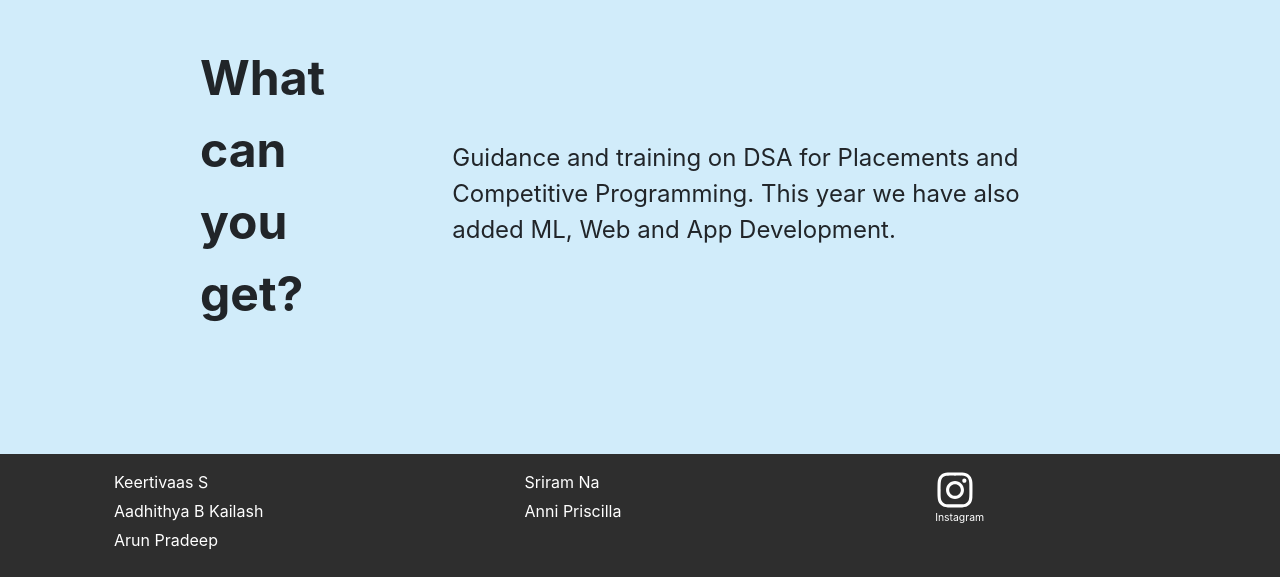
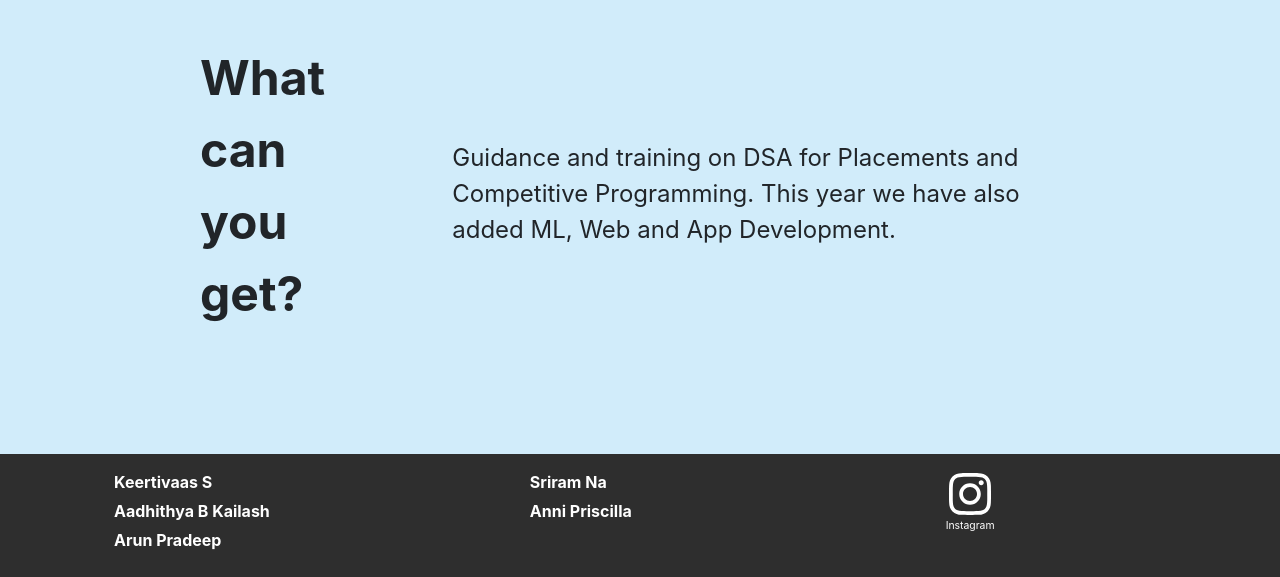
Before and after one commit to keertivaas/ProcodeWebsite, a React (Create React App) app in the folder procode-frontend/: page / in a window 1280 px wide. Shown: the part 1268-1845 px from the top of the page. Built offline with nearby package versions, Linux system fonts and the light colour scheme.

Commit message:
Color changes on hover for footer

```diff
--- a/procode-frontend/src/components/Footer/footer.css
+++ b/procode-frontend/src/components/Footer/footer.css
@@ -5,3 +5,9 @@
 .done-by ul * {
   padding-bottom: 0.3rem;
 }
+.done-by ul li a:hover {
+  color: rgb(47, 99, 221) !important;
+}
+.done-by ul li a {
+  font-weight: 700;
+}
--- a/procode-frontend/src/components/Footer/index.js
+++ b/procode-frontend/src/components/Footer/index.js
@@ -1,5 +1,6 @@
 import React from "react";
 import { InstagramIcon } from "../InstagramIcon";
+import InstaSVG from "../../img/instagram-brands.svg";
 import "./footer.css";
 export const Footer = () => {
   return (
@@ -37,10 +38,10 @@ export const Footer = () => {
             <div className="insta">
               <a
                 href="https://www.instagram.com/procode_it_ssn/"
-                className="d-inline-block"
+                className="d-inline-block insta-icon"
               >
                 {/* color not working */}
-                <InstagramIcon height={40} width={40} color="grey" />
+                <InstagramIcon url={InstaSVG} height={48} width={48} />
                 <p style={{ fontSize: "0.65rem", marginRight: "0.5rem" }}>
                   Instagram
                 </p>
--- a/procode-frontend/src/components/InstagramIcon/index.js
+++ b/procode-frontend/src/components/InstagramIcon/index.js
@@ -1,9 +1,9 @@
 import React from "react";
-import InstaSVG from "../../img/instagram-brands.svg";
-export const InstagramIcon = ({ color, height, width }) => {
+import "./instaicon.css";
+export const InstagramIcon = ({ height, width, url }) => {
   return (
-    <svg className="insta-icon" fill={color} height={height} width={width}>
-      <use xlinkHref={`${InstaSVG}#insta`} />
+    <svg className="insta-icon" height={height} width={width}>
+      <use xlinkHref={`${url}#insta`} />
     </svg>
   );
 };
--- /dev/null
+++ b/procode-frontend/src/components/InstagramIcon/instaicon.css
@@ -0,0 +1,4 @@
+.insta-icon:hover {
+  filter: invert(8%) sepia(100%) saturate(7367%) hue-rotate(248deg)
+    brightness(96%) contrast(144%);
+}
```
